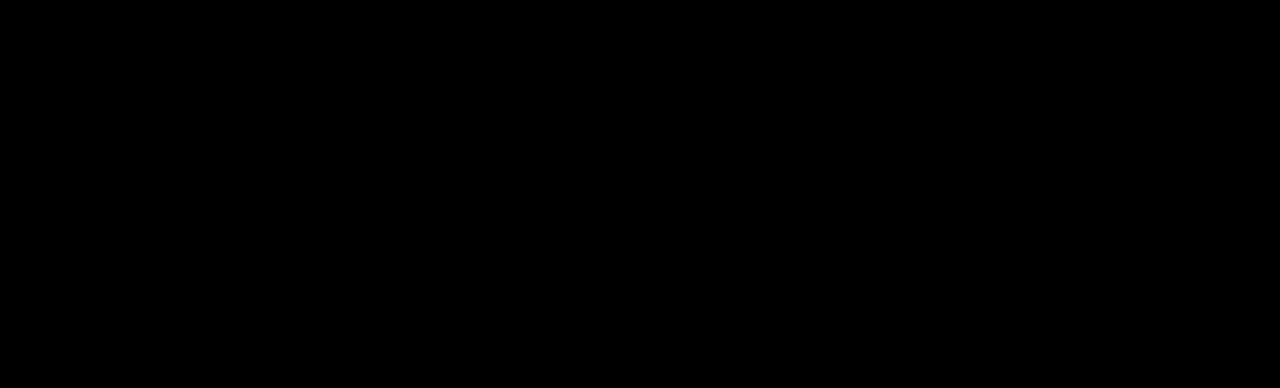
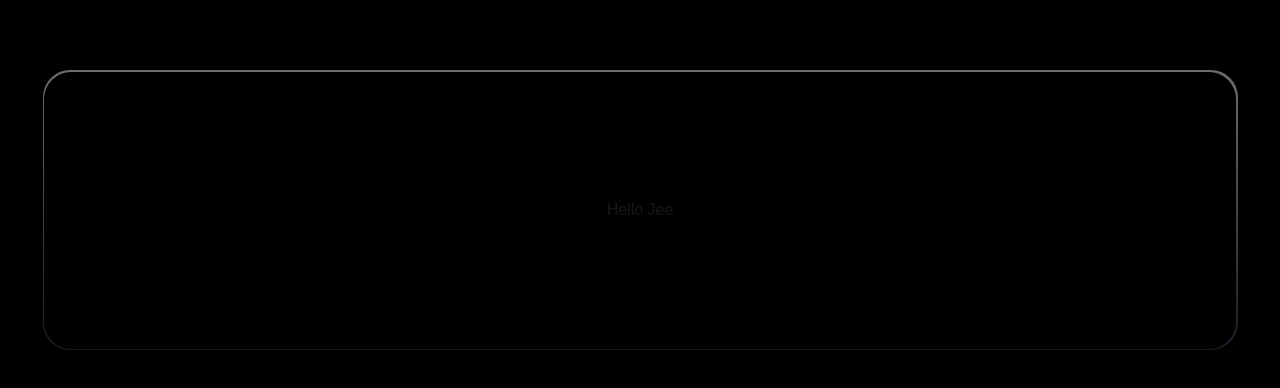
Before and after one commit to sudo-aadhi/Exposure, a Next.js app: page / in a window 1280 px wide. Shown: the part 2302-2690 px from the top of the page. Built offline with nearby package versions, Linux system fonts and the light colour scheme.

Commit message:
Bento Grid component created and added Access-Code component

```diff
--- /dev/null
+++ b/app/components/animated/AccessCode.tsx
@@ -0,0 +1,24 @@
+"use client";
+import React from "react";
+import DotBackground from "@/app/components/layouts/DotBackgrounds";
+
+const AccessCode = () => {
+  return (
+    <div className="flex items-center justify-center w-[1195px] h-[280px] bg-gradient-to-b from-[#716B6A] to-[#1C1924] rounded-[27px]">
+      <div className="flex items-center justify-center w-[1192px] h-[277px] bg-black rounded-[27px]">
+        <DotBackground
+          width="1192"
+          height="275"
+          dotOpacity={0.3}
+          dotSize={0.5}
+          dotSpacing={12}
+          borderRadius={27}
+        >
+          {<h1>Hello Jee</h1>}
+        </DotBackground>
+      </div>
+    </div>
+  );
+};
+
+export default AccessCode;
--- /dev/null
+++ b/app/components/layouts/BentoGrid.tsx
@@ -0,0 +1,12 @@
+import React from "react";
+import AccessCode from "@/app/components/animated/AccessCode";
+
+const BentoGrid = () => {
+  return (
+    <div className="flex flex-col items-center relative top-[540px] w-[1200px] h-[695px]">
+      <AccessCode />
+    </div>
+  );
+};
+
+export default BentoGrid;
--- /dev/null
+++ b/app/components/layouts/DotBackgrounds.tsx
@@ -0,0 +1,48 @@
+"use client";
+
+import React from "react";
+
+interface DotBackgroundProps {
+  width?: string;
+  height?: string;
+  dotSize?: number;
+  dotSpacing?: number;
+  dotOpacity?: number;
+  borderRadius?: number;
+  children?: React.ReactNode;
+}
+
+const DotBackground: React.FC<DotBackgroundProps> = ({
+  width = "100%",
+  height = "100vh",
+  dotSize = 0.5,
+  dotSpacing = 8,
+  dotOpacity = 0.8,
+  borderRadius = 0,
+  children,
+}) => {
+  return (
+    <div
+      className="relative overflow-hidden w-full h-full"
+      style={{ width, height, borderRadius }}
+    >
+      <div
+        className="absolute inset-0 w-full h-full bg-black"
+        style={{
+          backgroundImage: `radial-gradient(circle at center, rgba(255, 255, 255, ${dotOpacity}) ${dotSize}px, transparent ${dotSize}px)`,
+          backgroundSize: `${dotSpacing}px ${dotSpacing}px`,
+          mask: "radial-gradient(circle at center, black, transparent 80%)",
+          WebkitMask:
+            "radial-gradient(circle at center, black, transparent 80%)",
+        }}
+      />
+      {children && (
+        <div className="relative z-10 w-full h-full flex items-center justify-center">
+          {children}
+        </div>
+      )}
+    </div>
+  );
+};
+
+export default DotBackground;
--- a/app/components/mains/Body.tsx
+++ b/app/components/mains/Body.tsx
@@ -6,11 +6,8 @@
 import AnimatedTextBlur from "@/app/components/animated/AnimatedTextBlur"; // Importing animated text blur effect
 import FallingMeteorsBackground from "@/app/components/animated/FallingMeteors"; // Importing falling meteors animation
 import MovingBrands from "@/app/components/animated/ScrollToRevealBrands"; // Importing animated moving brands effect
-import ScrollToRevealText from "@/app/components/animated/AnimatedTextBlur"; // Importing scroll-triggered text reveal effect
-import ExplosiveText from "../animated/ExposiveText";
-import BentoGrids from "../animated/BentoGrids";
-import Motherboard from "../animated/Motherboard";
-import Pricing from "../animated/Pricing";
+import ExplosiveText from "@/app/components/animated/ExposiveText";
+import BentoGrid from "@/app/components/layouts/BentoGrid";
 const rightChevion = BadgeComponentProp; // Storing badge component properties for the chevron icon
 
 const Body = () => {
@@ -36,6 +33,7 @@
       {/* <MovingBrands /> */}
       <MovingBrands />
       <ExplosiveText />
+      <BentoGrid />
     </div>
   );
 };
```
Also changed, not shown: public/cpu.svg (deleted).
